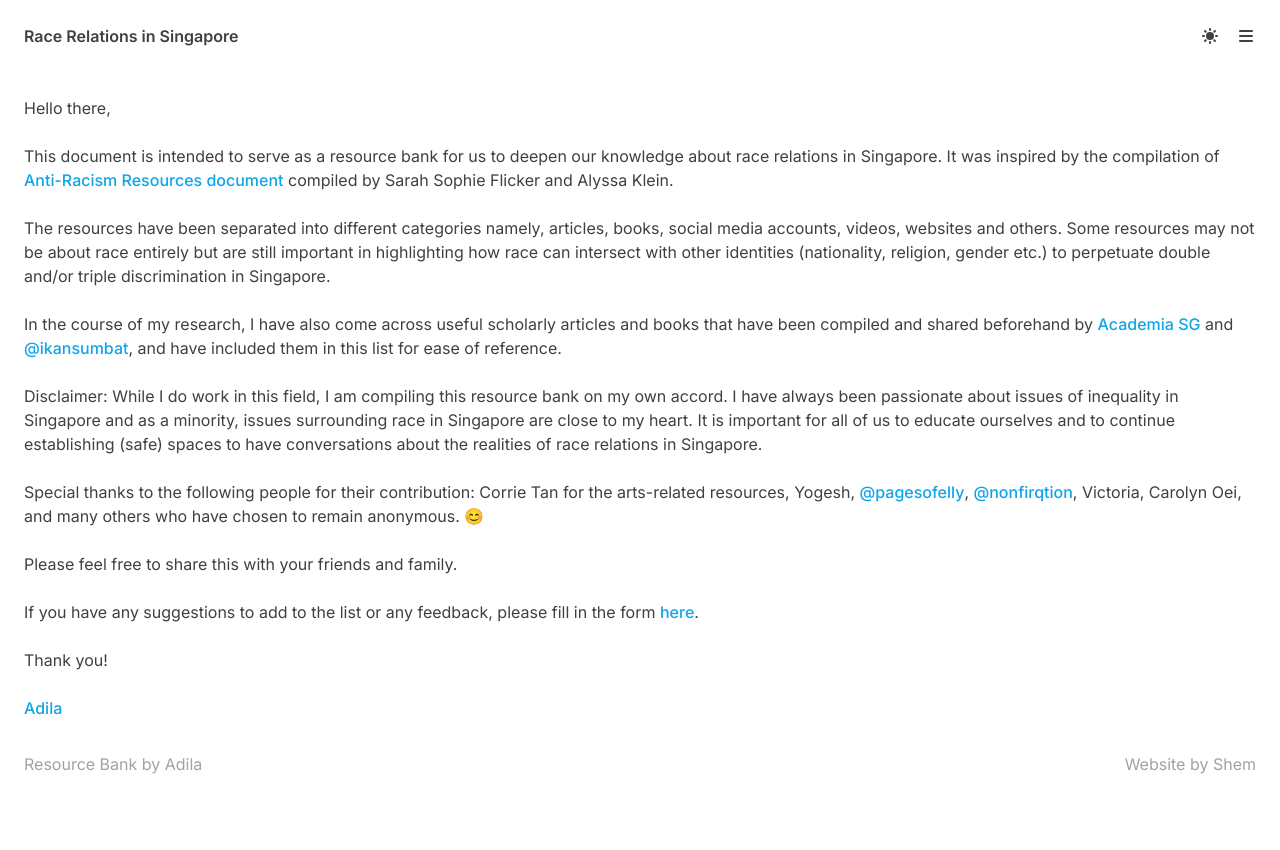
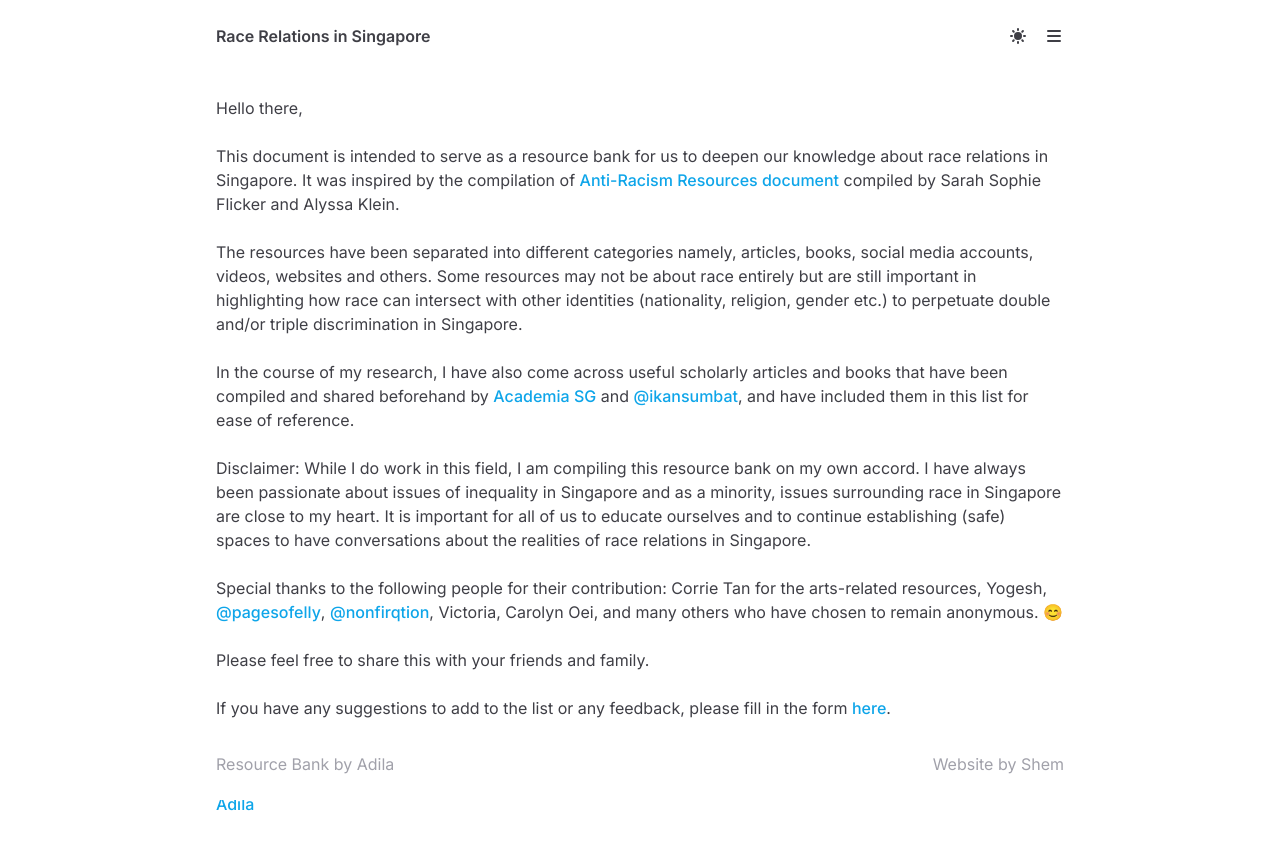
Before and after one commit to sheimoria/race-relations-sg, a Next.js app: page / in a window 1280 px wide. Shown: the top 850 px of the page. Before the commit the page ends 816 px from the top, so only its background shows below. Built offline with nearby package versions, Linux system fonts and the light colour scheme.

Commit message:
feat: move header main footer styles to global styles

```diff
--- a/src/components/Footer.tsx
+++ b/src/components/Footer.tsx
@@ -1,6 +1,6 @@
 const Footer = () => {
   return (
-    <footer className="sticky bottom-0 flex items-center justify-between gap-4 p-6 bg-white dark:bg-gray-900">
+    <footer>
       <a
         href="https://docs.google.com/spreadsheets/u/1/d/1VsoJpvVbRQjboAiCWU4gxO1TNzMTj0VFJ2I52BHlG1k/htmlview#"
         className="footer-link"
--- a/src/components/Header.tsx
+++ b/src/components/Header.tsx
@@ -7,8 +7,8 @@ const Header = () => {
   const { theme, setTheme } = useTheme()
 
   return (
-    <header className="sticky top-0 z-10 p-6 bg-white dark:bg-gray-900">
-      <nav className="flex items-center justify-between gap-4">
+    <header>
+      <nav>
         <h1>Race Relations in Singapore</h1>
         <div className="flex items-center gap-4 transition">
           {theme ? (
--- a/src/pages/index.tsx
+++ b/src/pages/index.tsx
@@ -10,7 +10,7 @@ const Home: NextPage = () => {
         <title>Home</title>
       </Head>
       <Header />
-      <main className="p-6">
+      <main>
         <p className="text-left">
           Hello there,
           <br />
--- a/src/styles/globals.css
+++ b/src/styles/globals.css
@@ -7,7 +7,19 @@
     @apply bg-white dark:bg-gray-900;
   }
   #__next {
-    @apply min-h-screen;
+    @apply flex flex-col max-w-4xl min-h-screen mx-auto;
+  }
+  header {
+    @apply sticky top-0 z-10 p-6 bg-white dark:bg-gray-900;
+  }
+  nav {
+    @apply flex items-center justify-between gap-4;
+  }
+  footer {
+    @apply sticky bottom-0 flex items-center justify-between gap-4 p-6 bg-white dark:bg-gray-900;
+  }
+  main {
+    @apply flex flex-col flex-1 gap-4 p-6;
   }
   h1 {
     @apply font-semibold text-gray-700 dark:text-gray-200;
```
